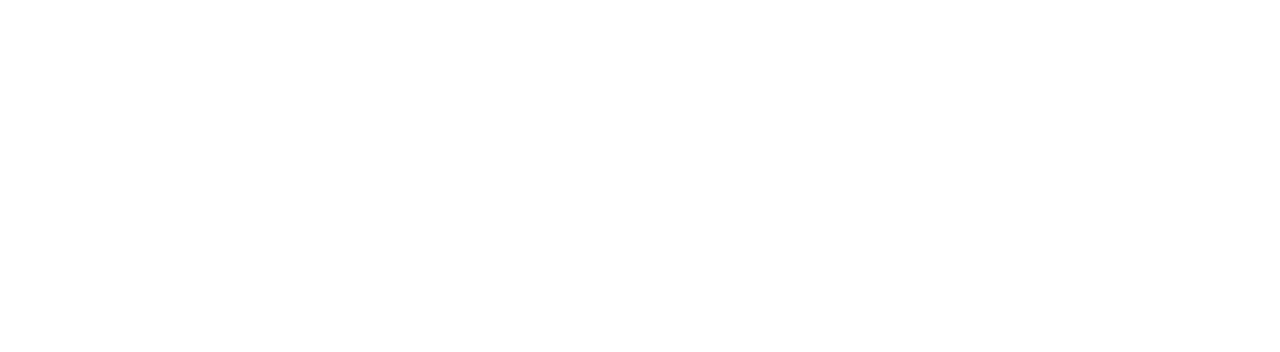
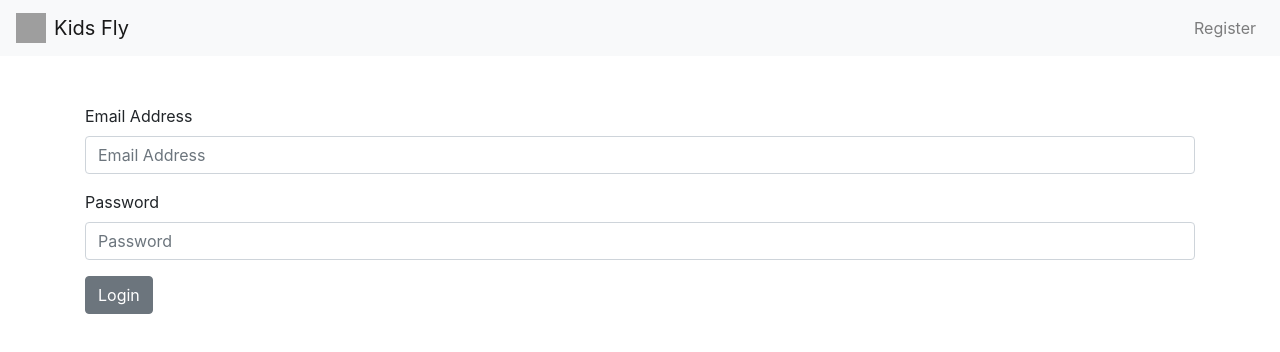
Before and after one commit to BW-KidsFly/Frontend, a React (Create React App) app: page / in a window 1280 px wide. Shown: the top 352 px of the page. Built offline with nearby package versions, Linux system fonts and the light colour scheme; grey boxes are pictures that could not be loaded.

Commit message:
Make login component the homepage

```diff
--- a/src/App.js
+++ b/src/App.js
@@ -22,7 +22,7 @@
 
       <Route
         exact
-        path="/login"
+        path="/"
         render={props => {
           return <Login {...props} />;
         }}
--- a/src/components/header/Navigation.jsx
+++ b/src/components/header/Navigation.jsx
@@ -8,7 +8,7 @@
   const onLogout = event => {
     event.preventDefault();
     localStorage.removeItem("token");
-    history.push("/login");
+    history.push("/");
   };
 
   return (
@@ -26,7 +26,7 @@
       <ul className="navbar-nav">
         {login ? (
           <li className="nav-item">
-            <NavLink className="nav-link" to="/login">
+            <NavLink className="nav-link" to="/">
               Login
             </NavLink>
           </li>
```
